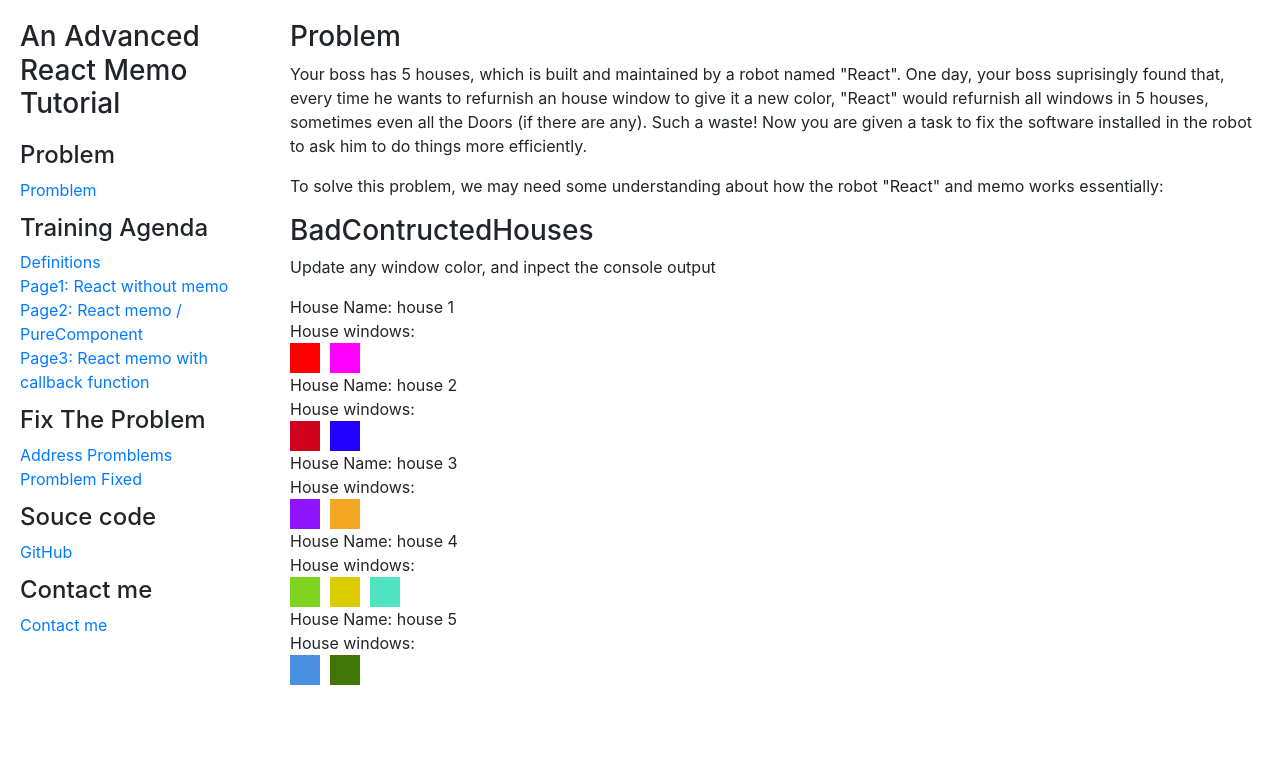
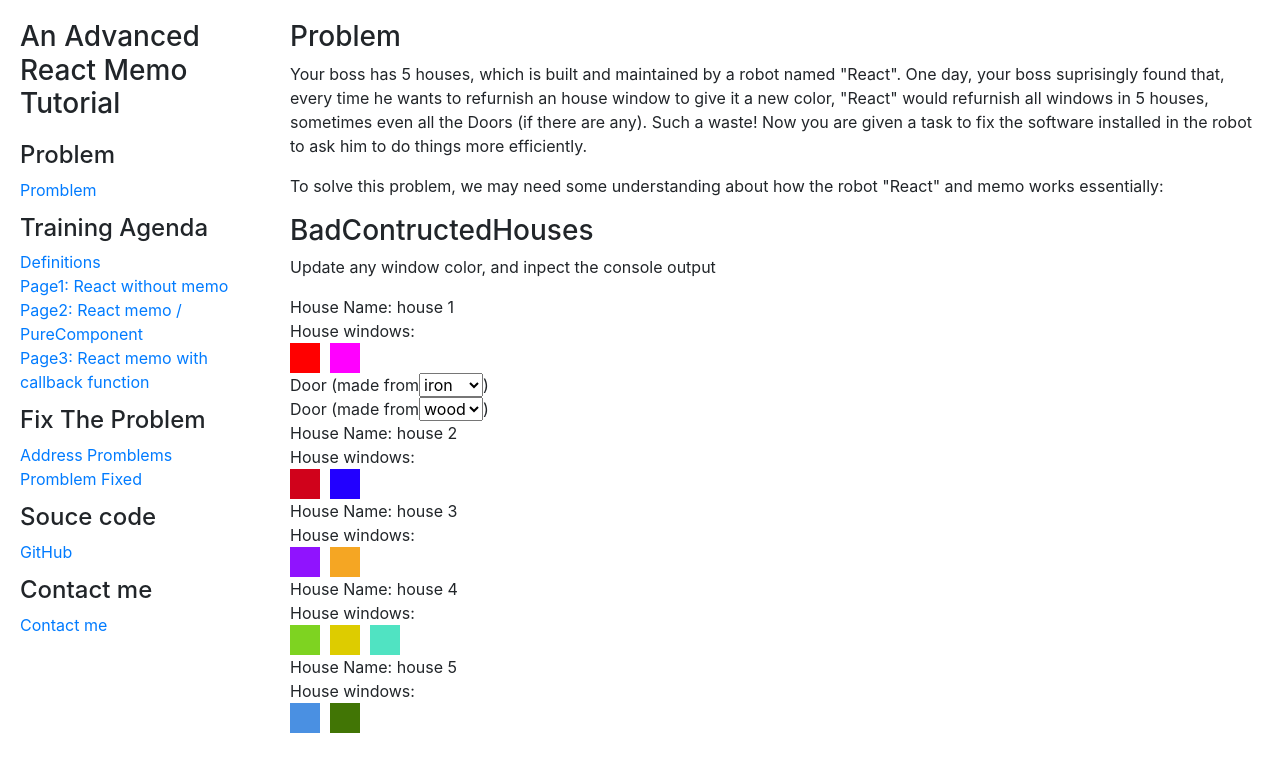
Before and after one commit to sixtyseven/advance_react_memo, a React (Create React App) app: page /problem in a window 1280 px wide. Shown: the top 772 px of the page. Built offline with nearby package versions, Linux system fonts and the light colour scheme.

Commit message:
Add Door

```diff
--- a/src/app-states/initialStates.ts
+++ b/src/app-states/initialStates.ts
@@ -1,5 +1,5 @@
 import { cloneDeep } from "lodash";
-import { IHouse, IAppState } from "models/index";
+import { IHouse, IAppState } from "models";
 
 const house1: IHouse = {
   uid: "house1",
@@ -12,6 +12,18 @@
     {
       uid: "house1-window2",
       color: "#ff00ff",
+    },
+  ],
+  doors: [
+    {
+      uid: "house1-door1",
+      name: "Door 1",
+      material: "iron",
+    },
+    {
+      uid: "house1-door2",
+      name: "Door 2",
+      material: "wood",
     },
   ],
 };
@@ -29,6 +41,7 @@
       color: "#2200ff",
     },
   ],
+  doors: [],
 };
 
 const house3: IHouse = {
@@ -44,6 +57,7 @@
       color: "#f5a623",
     },
   ],
+  doors: [],
 };
 
 const house4: IHouse = {
@@ -63,6 +77,7 @@
       color: "#50e3c2",
     },
   ],
+  doors: [],
 };
 const house5: IHouse = {
   uid: "house5",
@@ -77,6 +92,7 @@
       color: "#417505",
     },
   ],
+  doors: [],
 };
 
 const houses = [house1, house2, house3, house4, house5];
--- /dev/null
+++ b/src/features/MemoDoor.tsx
@@ -0,0 +1,32 @@
+import { IDoor, IMaterial } from "models";
+import { memo } from "react";
+
+interface IProps {
+  door: IDoor;
+}
+
+const materialOptions: IMaterial[] = ["wood", "iron", "gold"];
+
+function Door(props: IProps) {
+  const { door } = props;
+
+  console.log("[render] Door ");
+  return (
+    <div>
+      Door (made from
+      <select defaultValue={door.material}>
+        {materialOptions.map((opt) => {
+          const selected = door.material === opt;
+          return (
+            <option value={opt} selected={selected}>
+              {opt}
+            </option>
+          );
+        })}
+      </select>
+      )
+    </div>
+  );
+}
+
+export default memo(Door);
--- a/src/features/NormalHouse.tsx
+++ b/src/features/NormalHouse.tsx
@@ -1,5 +1,6 @@
 import { IHouse } from "models";
 import ColorBlock from "core-ui/MemoColorBlock";
+import Door from "./MemoDoor";
 import { useCallback, memo } from "react";
 
 export interface IProps {
@@ -43,7 +44,7 @@
 
 function NormalHouse(props: IProps) {
   const { house, updateWindowColor } = props;
-  const { uid: houseUid, name, windows } = house;
+  const { uid: houseUid, name, windows, doors } = house;
   console.log("[render] render House ", name);
   return (
     <>
@@ -64,6 +65,15 @@
           );
         })}
       </div>
+      <div>
+        {doors.map((door) => {
+          return (
+            <div key={door.uid} style={{ marginRight: 10 }}>
+              <Door door={door} />
+            </div>
+          );
+        })}
+      </div>
     </>
   );
 }
--- a/src/hooks/use-houses.ts
+++ b/src/hooks/use-houses.ts
@@ -38,9 +38,7 @@
     });
   };
 
-  const updateWindowColorCallback = useCallback(updateWindowColor, [
-    setHousesAppState,
-  ]);
+  const updateWindowColorCallback = useCallback(updateWindowColor, []);
 
   return {
     houses: housesState,
--- a/src/pages/ProblemFixing.tsx
+++ b/src/pages/ProblemFixing.tsx
@@ -1,4 +1,5 @@
 function ProblemFixing() {
+  console.log("[render] Page Address Problem ");
   return (
     <div className="page">
       <h3>Problem Fixing</h3>
```
Also changed, not shown: src/models/index.ts (+9 -0 lines).
